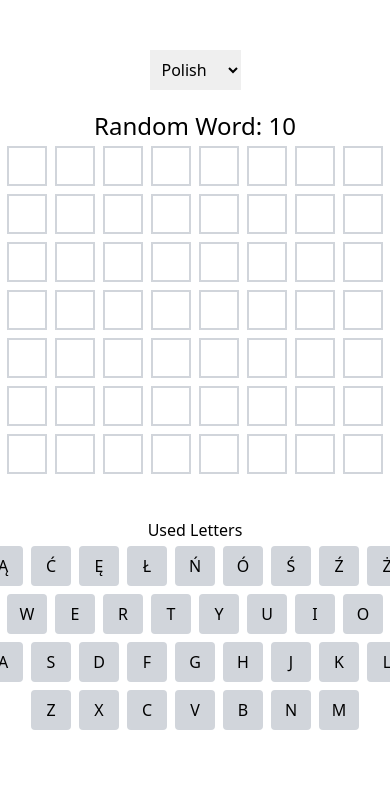
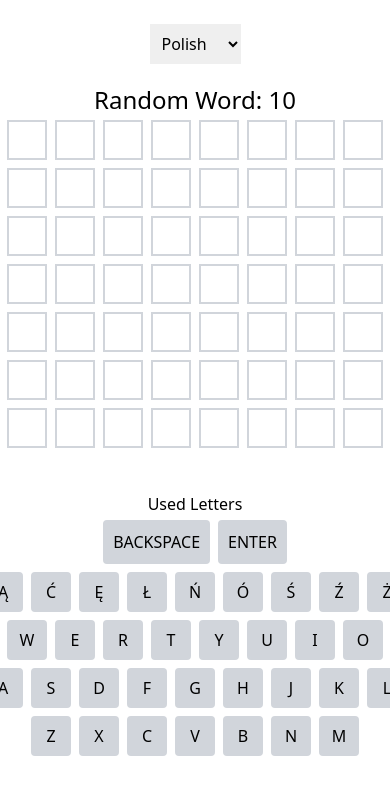
Before and after one commit to Meruszka/wordle-copy, a React (Vite) app in the folder WordleCopy/: page / in a window 390 px wide. Shown: the top 794 px of the page. Built offline with nearby package versions, Linux system fonts and the light colour scheme.

Commit message:
phone gameplay

```diff
--- a/WordleCopy/src/components/UsedLetters.tsx
+++ b/WordleCopy/src/components/UsedLetters.tsx
@@ -15,6 +15,19 @@ function UsedLetters({
     return (
         <div className="flex justify-center items-center flex-col m-10">
             <h3>Used Letters</h3>
+            <div className="flex flex-row justify-center items-center">
+                {['Backspace', 'Enter'].map((letter, i) => {
+                    return (
+                        <button
+                            key={i}
+                            className="flex justify-center m-1 items-center p-2 rounded bg-gray-300 border-2 border-gray-300"
+                            style={{ backgroundColor: usedLetters[letter] }}
+                            onClick={() => onPress(letter)}>
+                            <span className="uppercase">{letter}</span>
+                        </button>
+                    );
+                })}
+            </div>
             <div className="flex flex-col justify-center items-center">
                 {keyboard.map((row, i) => {
                     return (
```
